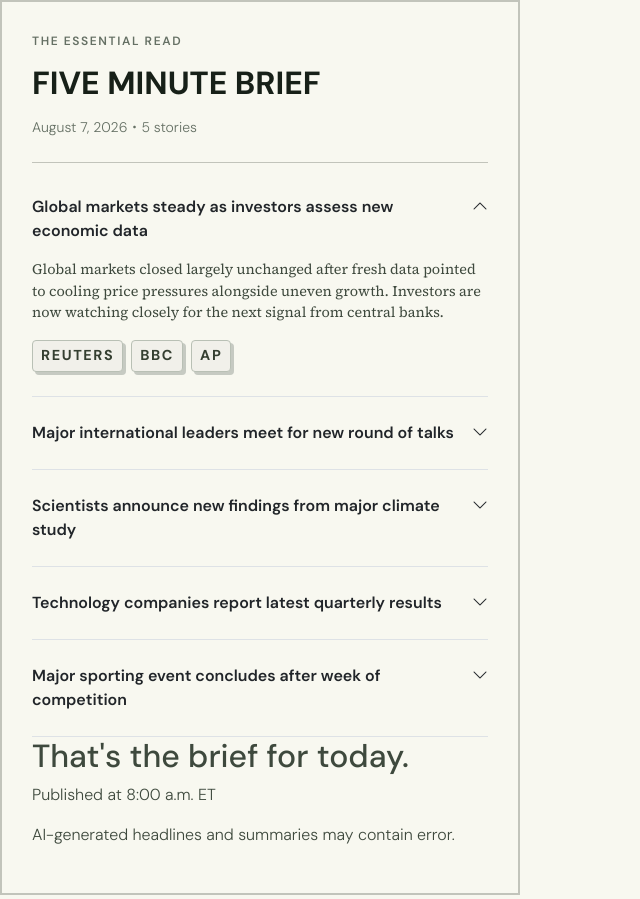
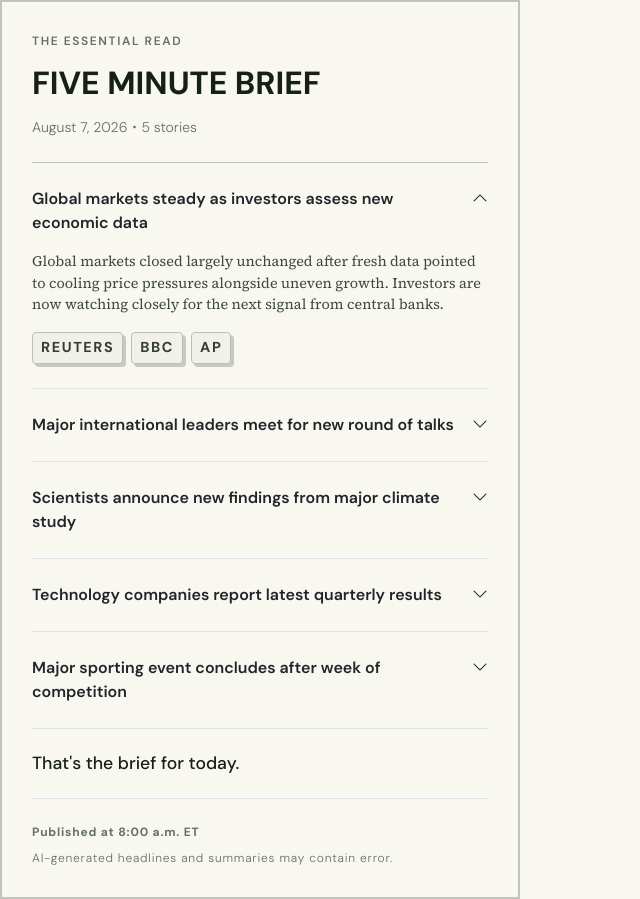
Before and after one commit to ductrl/five-minute-brief, a React (Vite) app: page / in a window 1280 px wide. Shown: the whole page, without its empty margins (0-640 px from the left). Built offline with nearby package versions, Linux system fonts and the light colour scheme.

Commit message:
Styled footer

```diff
--- a/src/components/Footer.jsx
+++ b/src/components/Footer.jsx
@@ -1,9 +1,13 @@
 const Footer = ({ publishedAt }) => {
   return (
-    <footer>
-      <h2>That's the brief for today.</h2>
-      <p>Published at {publishedAt}</p>
-      <p>AI-generated headlines and summaries may contain error.</p>
+    <footer className="pt-4">
+      <h2 className="footer-message pb-4 border-bottom">
+        That's the brief for today.
+      </h2>
+      <div className="footer-meta pt-3">
+        <p className="fw-bold mb-2">Published at {publishedAt}</p>
+        <p className="mb-0">AI-generated headlines and summaries may contain error.</p>
+      </div>
     </footer>
   )
 }
--- a/src/components/Header.jsx
+++ b/src/components/Header.jsx
@@ -1,5 +1,5 @@
 const Header = ({ date, storyCount }) => (
-  <header className="brief-header border-bottom pb-4 mb-2">
+  <header className="brief-header border-bottom pb-4 mb-0">
     <p className="brief-eyebrow text-uppercase fw-bold mb-3">
       The essential read
     </p>
--- a/src/index.css
+++ b/src/index.css
@@ -84,3 +84,16 @@ body {
 .source-button:hover {
   border-color: var(--brief-headline) !important;
 }
+
+.footer-message {
+  /* font-family: 'Source Serif 4', serif; */
+  font-size: 1.1rem;
+  font-weight: 500;
+  color: var(--brief-headline);
+}
+
+.footer-meta {
+  color: var(--brief-secondary);
+  font-size: 0.75rem;
+  letter-spacing: 0.05rem;
+}
```
